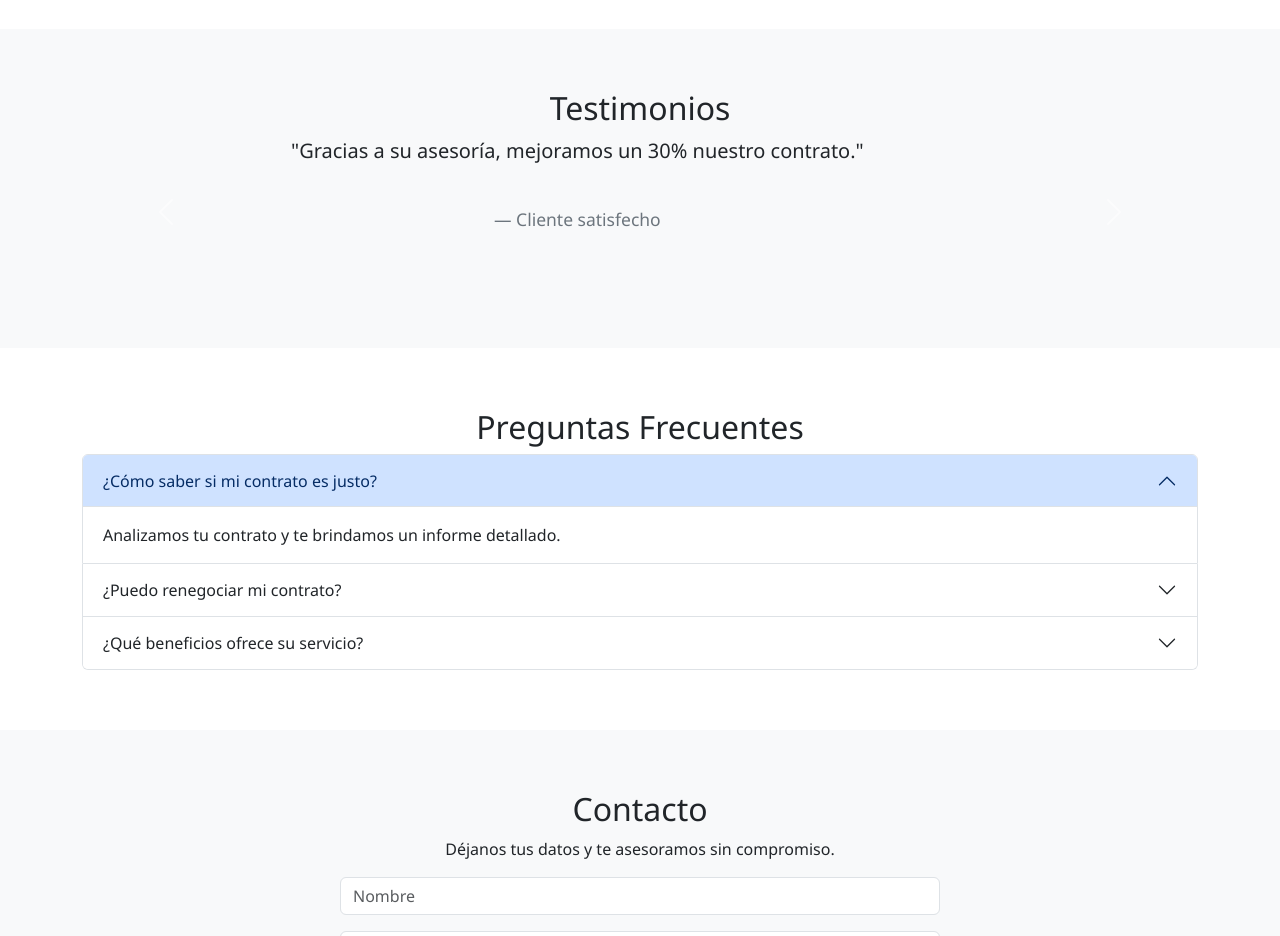
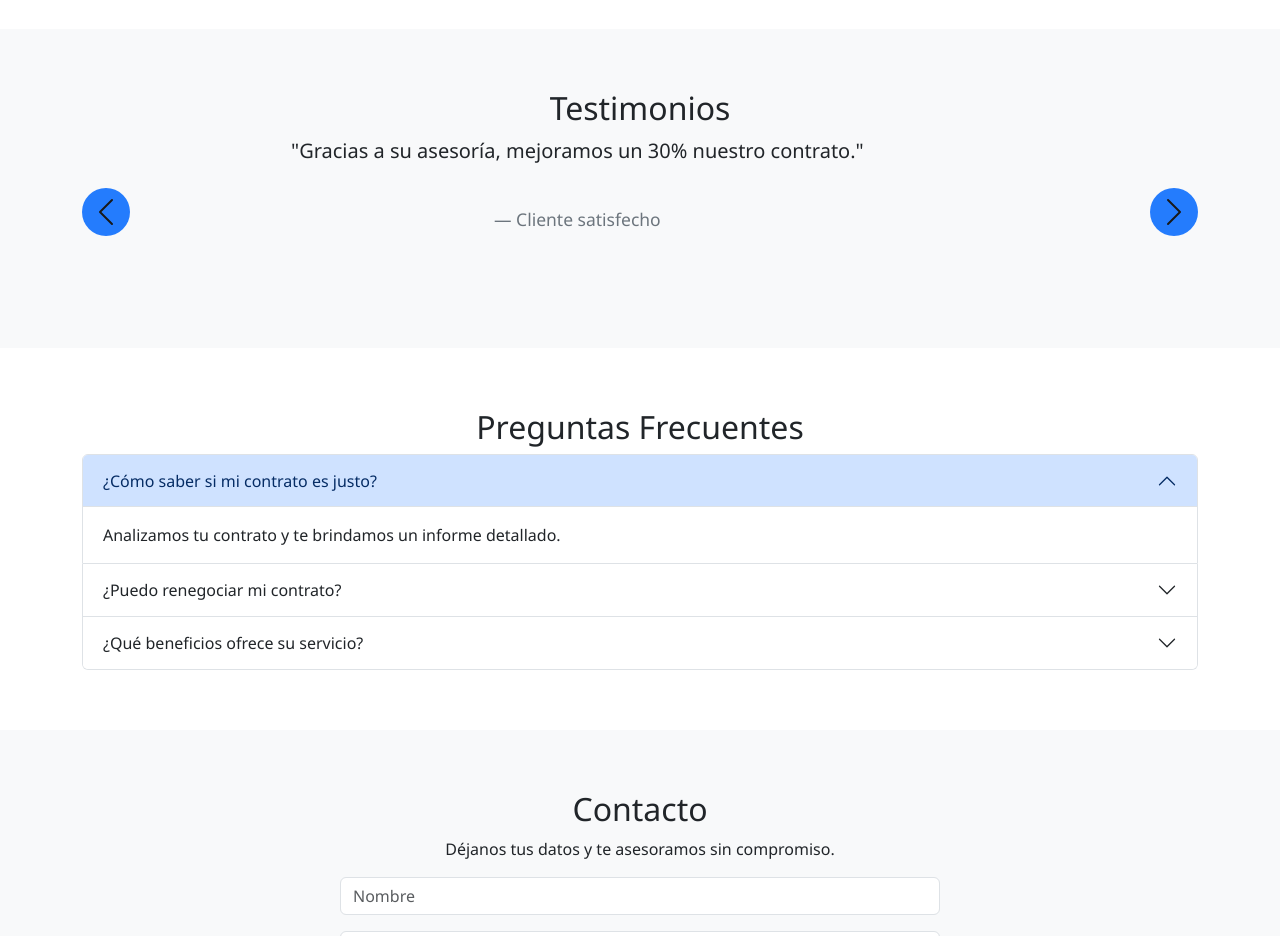
Before and after one commit to Gonzalo11444/telcogestion, a plain HTML site: page index.html in a window 1280 px wide. Shown: the part 1340-2276 px from the top of the page. Drawn offline with nearby package versions, Linux system fonts and the light colour scheme.

Commit message:
Actualización con diseño mejorado

```diff
--- a/index.html
+++ b/index.html
@@ -113,6 +113,22 @@
       </div>
       <button class="carousel-control-prev" type="button" data-bs-target="#carouselTestimonials" data-bs-slide="prev">
         <span class="carousel-control-prev-icon"></span>
+        <style>
+          .carousel-control-prev, .carousel-control-next {
+            filter: none;
+            background-color: #0d6efd !important;
+            border-radius: 50%;
+            width: 48px;
+            height: 48px;
+            top: 50%;
+            transform: translateY(-50%);
+            opacity: 0.9;
+          }
+          .carousel-control-prev-icon, .carousel-control-next-icon {
+            background-color: transparent;
+            filter: invert(1) brightness(2);
+          }
+        </style>
       </button>
       <button class="carousel-control-next" type="button" data-bs-target="#carouselTestimonials" data-bs-slide="next">
         <span class="carousel-control-next-icon"></span>
```
